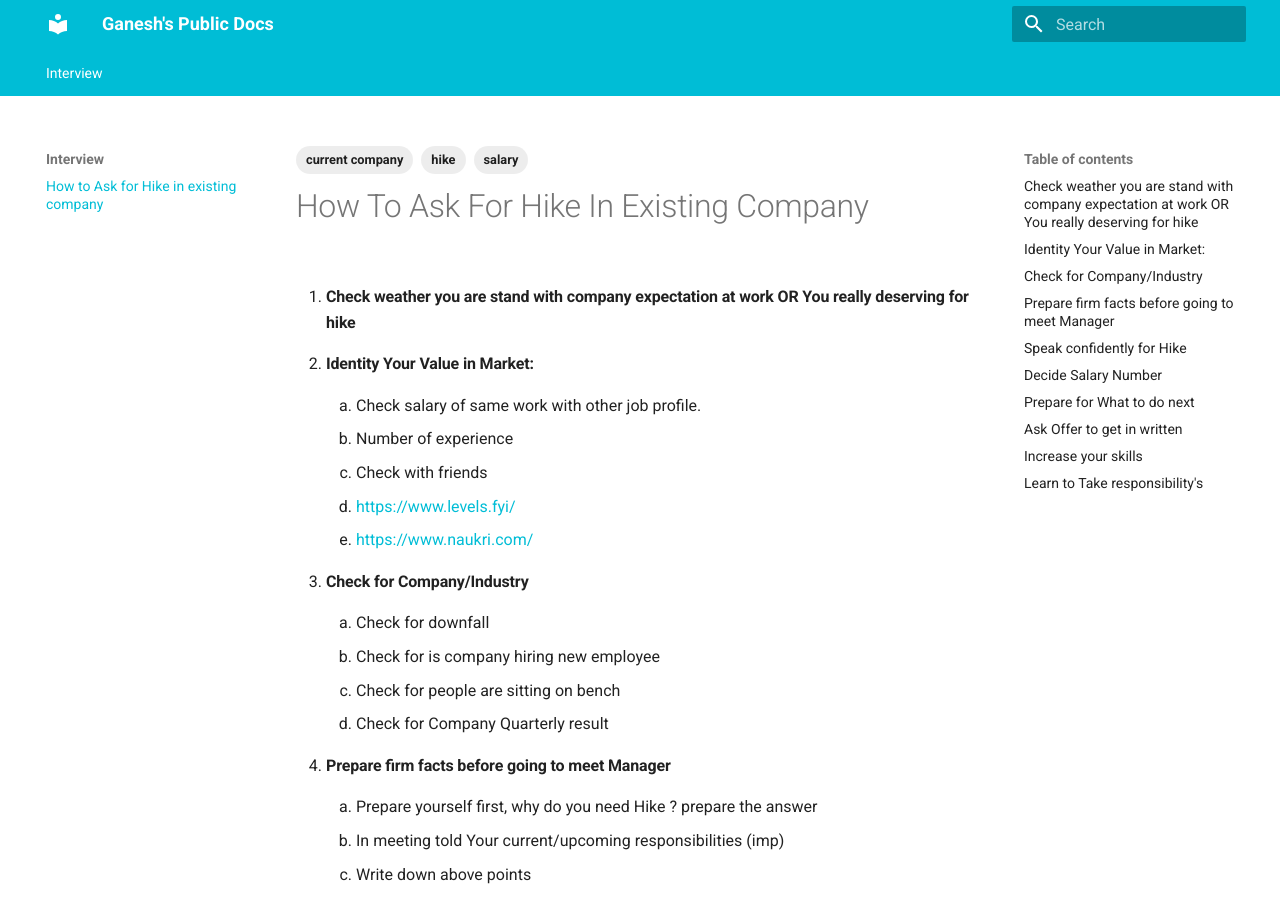
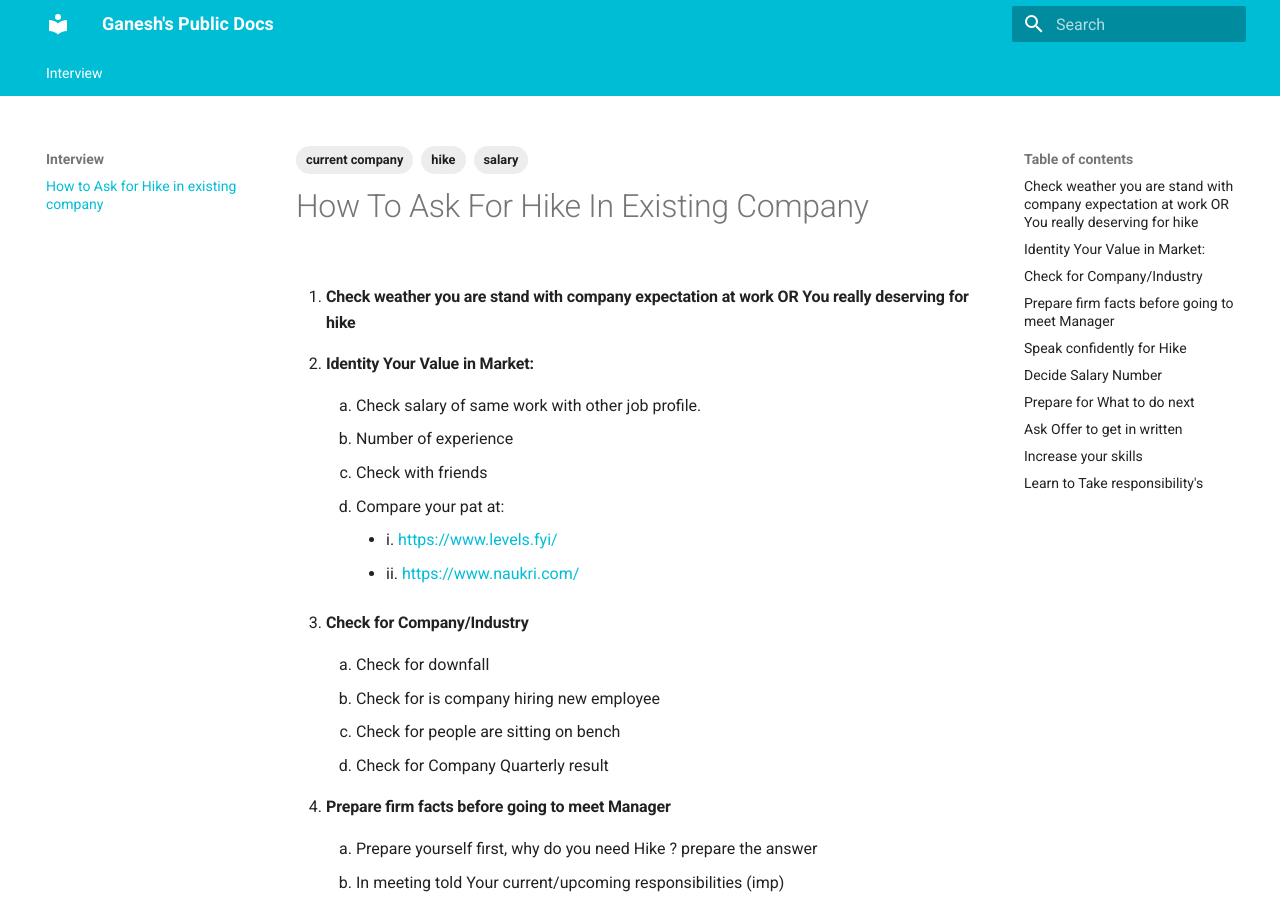
Before and after one commit to chokhareganesh/public-docs, an MkDocs documentation site: the page built from docs/interview/how-to-ask-for-hike.md, in a window 1280 px wide and 900 px high. Built offline with MkDocs 1.6.1 and Material for MkDocs 9.7.7, drawn with Linux system fonts in a browser that asks for light colours.

Commit message:
updated small changes

```diff
--- a/docs/interview/how-to-ask-for-hike.md
+++ b/docs/interview/how-to-ask-for-hike.md
@@ -11,8 +11,9 @@ tags:
    1. Check salary of same work with other job profile.
    2. Number of experience
    3. Check with friends
-   4. [https://www.levels.fyi/](https://www.levels.fyi/)
-   5. [https://www.naukri.com/](https://www.naukri.com/)
+   4. Compare your pat at:
+    - i. [https://www.levels.fyi/](https://www.levels.fyi/)
+    - ii. [https://www.naukri.com/](https://www.naukri.com/)
 3. #### Check for Company/Industry
    1. Check for downfall
    2. Check for is company hiring new employee
```
